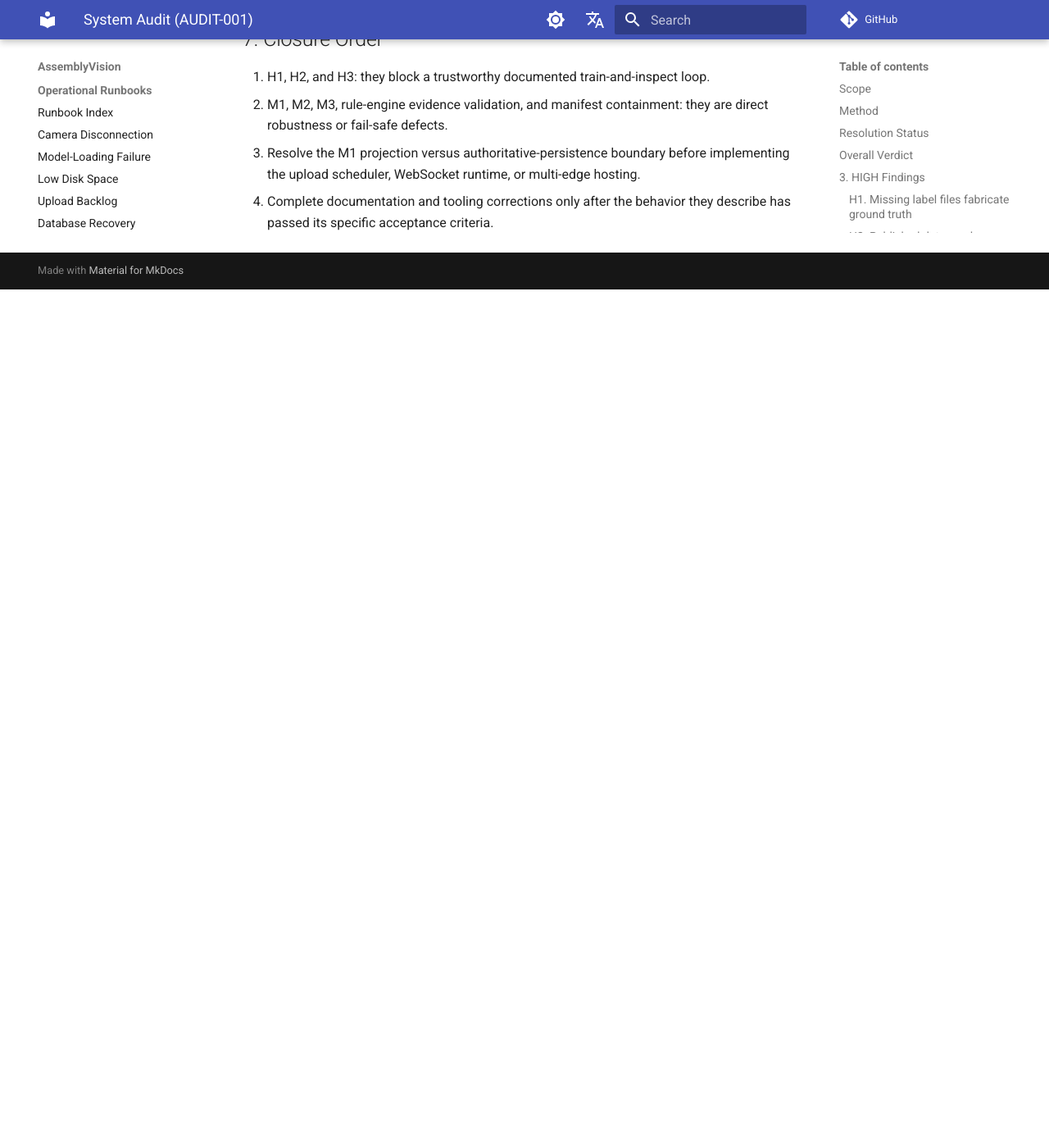
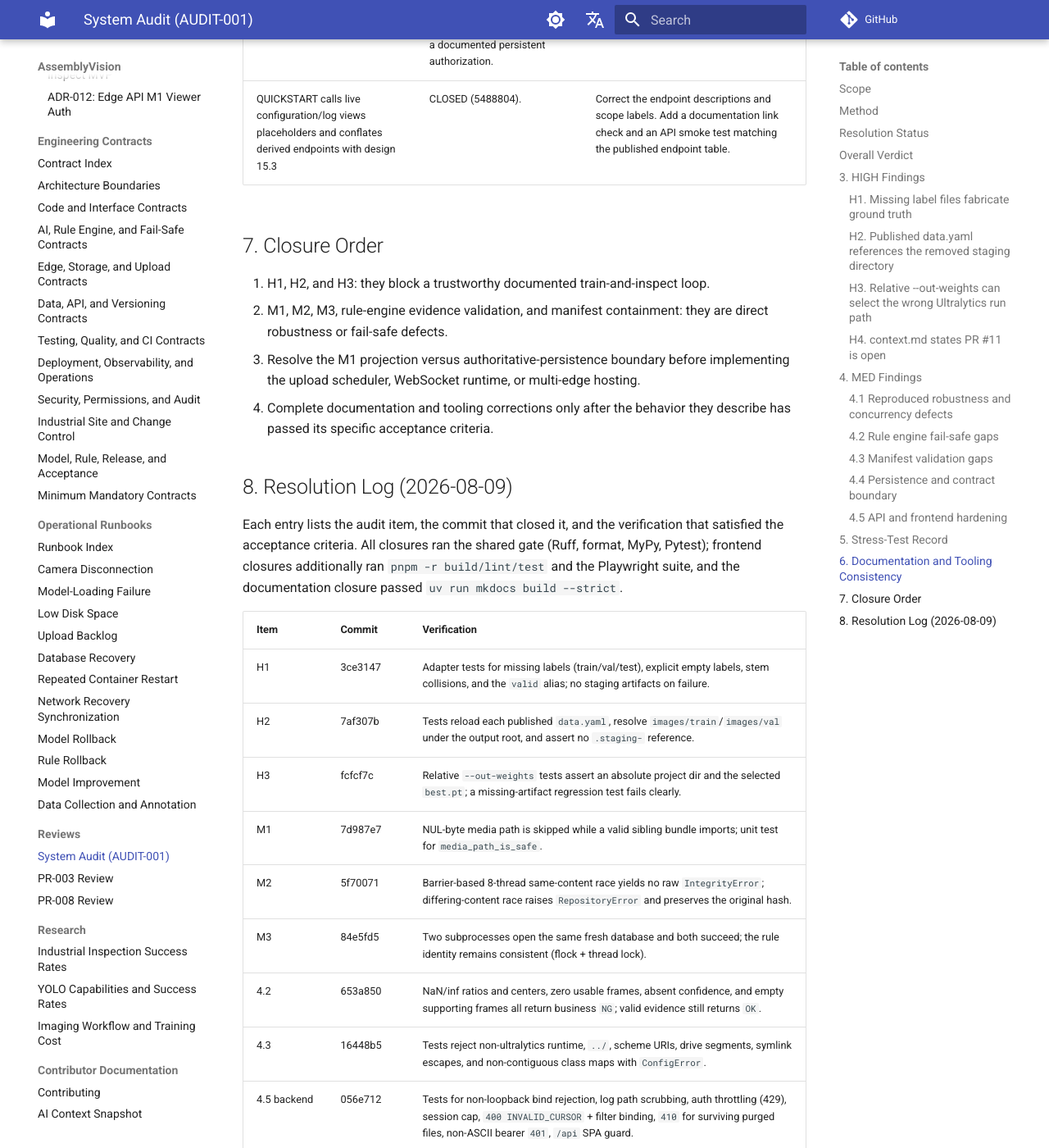
Before and after one commit to dream-studio-china/assembly-vision, an MkDocs documentation site: the page built from docs/reviews/AUDIT-001-system-audit.md, in a window 1280 px wide and 1400 px high, scrolled down 9224 px. Shown: the whole window at 82% size. Built offline with MkDocs 1.6.1 and Material for MkDocs 9.7.7, drawn with Linux system fonts in a browser that asks for light colours; comment, search, counter and statistics services are not loaded; before the commit the page ends 9577 px from its top, so only the background shows below that; some of the changed text lies outside the part shown.

Commit message:
docs: record AUDIT-001 closures with verification evidence
Mark every HIGH, MED, API/frontend, and documentation item closed with
its resolving commit and the tests that satisfied its acceptance
criteria. Only the authoritative persistence schema (4.4) remains
deferred until the upload-scheduler milestone.

````diff
--- a/docs/reviews/AUDIT-001-system-audit.md
+++ b/docs/reviews/AUDIT-001-system-audit.md
@@ -19,9 +19,16 @@
 
 ## Resolution Status
 
-The HIGH findings and reproduced MED findings remain open. Each retained item
-below has a minimum implementation scope and strict acceptance criteria. The
-shared closure gate for every behavioral change is:
+All HIGH findings and reproduced MED findings, the rule-engine and manifest
+defects, the API/frontend hardening items, and the documentation alignment
+items are **closed** as of 2026-08-09. Each closure is recorded in
+[Section 8](#8-resolution-log-2026-08-09) with the commit and the verification
+that satisfied its acceptance criteria. The only remaining work is the
+authoritative persistence schema (4.4), which is explicitly deferred until the
+upload scheduler is built; the M1 boundary document now names it as future
+work.
+
+The shared closure gate for every behavioral change is:
 
 ```text
 uv run ruff check .
@@ -52,7 +59,7 @@
 
 ### H1. Missing label files fabricate ground truth
 
-- **Status:** OPEN, verified.
+- **Status:** CLOSED (3ce3147).
 - **Evidence:** Both adapters use `[]` when `<image-stem>.txt` is absent
   (`adapt-roboflow-dataset.py:191`, `adapt-xanylabeling.py:231`). The result is
   interpreted as an explicit negative or an expected missing-component test
@@ -71,7 +78,7 @@
 
 ### H2. Published `data.yaml` references the removed staging directory
 
-- **Status:** OPEN, verified.
+- **Status:** CLOSED (7af307b).
 - **Evidence:** The two adapters and `prepare_components.py:181-189` serialize
   absolute paths derived from their staging output, then atomically rename the
   staging directory. The published YAML therefore points to a non-existent
@@ -88,7 +95,7 @@
 
 ### H3. Relative `--out-weights` can select the wrong Ultralytics run path
 
-- **Status:** OPEN, verified by current path construction.
+- **Status:** CLOSED (fcfcf7c).
 - **Evidence:** `cli.py:226,313` passes a potentially relative
   `weights_path.parent / ".train-runs"`; `train.py:71-77` then assumes a
   fixed return path. This differs from the documented relative-path commands
@@ -118,13 +125,13 @@
 
 | ID | Status and evidence | Required change | Strict acceptance |
 |---|---|---|---|
-| M1 | OPEN. `media_path_is_safe` catches `OSError` only (`reconcile.py:37-42`); `Path.resolve()` can raise `ValueError` for an embedded NUL. The startup scan therefore aborts instead of skipping the malformed bundle. | Treat `ValueError` raised during path construction/resolution as malformed media and skip that record. Keep errors from a single bundle isolated. | A reconciliation test containing a NUL-byte media path imports valid sibling bundles, skips the malformed bundle, returns the correct import count, and emits a warning without raising. |
-| M2 | OPEN. `register_rule_identity` is a select-then-insert without an `IntegrityError` translation or retry (`repository.py:688-715`). | On a unique-race, re-read the stored hash in a new transaction: return successfully when equal and raise `RepositoryError` when different. Translate unexpected database errors. | A barrier-based multi-thread test registers the same identity/hash concurrently with no raw `IntegrityError`; a concurrent differing hash deterministically raises `RepositoryError` and leaves the original hash unchanged. |
-| M3 | OPEN. `EdgeRepository.open()` always calls the process-unsafe Alembic runner for the same new path (`repository.py:155-167`, `migrate.py:17-29`). | Serialize first-open migration with an interprocess lock or explicitly reject concurrent first-open before creating the engine. Define the behavior in the M1 boundary documentation. | A multi-process test opening the same fresh database completes without Alembic `KeyError`, leaves exactly the head revision, enables the required SQLite pragmas, and both repositories can perform a read/write projection operation. |
+| M1 | CLOSED (7d987e7). `media_path_is_safe` catches `OSError` only (`reconcile.py:37-42`); `Path.resolve()` can raise `ValueError` for an embedded NUL. The startup scan therefore aborts instead of skipping the malformed bundle. | Treat `ValueError` raised during path construction/resolution as malformed media and skip that record. Keep errors from a single bundle isolated. | A reconciliation test containing a NUL-byte media path imports valid sibling bundles, skips the malformed bundle, returns the correct import count, and emits a warning without raising. |
+| M2 | CLOSED (5f70071). `register_rule_identity` is a select-then-insert without an `IntegrityError` translation or retry (`repository.py:688-715`). | On a unique-race, re-read the stored hash in a new transaction: return successfully when equal and raise `RepositoryError` when different. Translate unexpected database errors. | A barrier-based multi-thread test registers the same identity/hash concurrently with no raw `IntegrityError`; a concurrent differing hash deterministically raises `RepositoryError` and leaves the original hash unchanged. |
+| M3 | CLOSED (84e5fd5). `EdgeRepository.open()` always calls the process-unsafe Alembic runner for the same new path (`repository.py:155-167`, `migrate.py:17-29`). | Serialize first-open migration with an interprocess lock or explicitly reject concurrent first-open before creating the engine. Define the behavior in the M1 boundary documentation. | A multi-process test opening the same fresh database completes without Alembic `KeyError`, leaves exactly the head revision, enables the required SQLite pragmas, and both repositories can perform a read/write projection operation. |
 
 ### 4.2 Rule engine fail-safe gaps
 
-- **Status:** OPEN, verified.
+- **Status:** CLOSED (653a850).
 - **Evidence:** `_spatial_violation` does not reject non-finite ratios or
   centers (`rule_engine.py:110-123`); comparisons with `NaN` are false. Also,
   `PRESENT` evidence is accepted without a usable frame, confidence, or
@@ -144,7 +151,7 @@
 
 ### 4.3 Manifest validation gaps
 
-- **Status:** OPEN, verified.
+- **Status:** CLOSED (16448b5).
 - **Evidence:** `runtime` is not constrained before detector construction;
   `verify_manifest_artifact` rejects only leading slash/backslash and permits
   traversal or URI-like artifact paths; `verify_model_class_map` assumes
@@ -160,8 +167,10 @@
 
 ### 4.4 Persistence and contract boundary
 
-- **Status:** OPEN as documentation/roadmap debt; not a claim that M1 already
-  implements the production outbox.
+- **Status:** PARTIAL. The M1 boundary is documented (5488804); the
+  authoritative schema, product-configuration version, and concurrent
+  equal-content upsert behavior remain future work gated on the upload
+  scheduler. Not a claim that M1 already implements the production outbox.
 - **Evidence:** The current projection schema lacks the uniqueness constraints,
   product-configuration column, and upload leases specified by design 14 and
   contracts 04/05. `pipeline.py:303-305` creates a `ProductResolution` without
@@ -181,17 +190,17 @@
 
 | Finding | Status | Required change and acceptance |
 |---|---|---|
-| Non-loopback service without token | OPEN hardening gap. ADR-012 permits explicit M1 development mode but says it is not production authentication. | Fail startup for non-loopback bind without a token, or require an explicit development override that logs a high-severity warning. Test loopback/dev, non-loopback/rejected, and non-loopback/explicit override paths. |
-| Authenticated log endpoint exposes exception messages/paths | OPEN. `LogBuffer` stores `record.getMessage()` and the global handler captures `log.exception` output. | Exclude traceback/absolute paths from viewer records or restrict the endpoint to a later privileged role. Test that an induced exception produces no traceback or absolute path in `/logs`. |
-| Session exchange lacks throttling and session storage has no sweep/cap | OPEN hardening gap. | Add bounded per-source failed-attempt throttling and bounded session storage with expiry sweeping; document M1 limits. Test repeated failures, successful exchange after cooldown, expiry cleanup, and capacity behavior. |
-| Cursor errors and filter binding | OPEN. Invalid cursor becomes a generic repository failure, and cursors contain no filter fingerprint. | Map malformed cursors to `400 INVALID_CURSOR`; bind a cursor to a canonical filter hash. Tests must reject malformed/mismatched cursors without 500 and preserve stable pagination for matching filters. |
-| PURGED media can be streamed if its file remains | OPEN. `media.py:110-114` checks the file before lifecycle. | Check `PURGED` first and always return `410 MEDIA_PURGED`. Add a test with a surviving file. |
-| Non-ASCII bearer header can raise from `compare_digest` | OPEN. | Treat comparison type/encoding failure as an invalid credential and return `401`. Add an API test with non-ASCII authorization input. |
-| `/api` may fall through to the SPA | OPEN. The guard only matches `api/`. | Reserve both `api` and `api/` before SPA fallback. Test `/api`, `/api/unknown`, and a normal client-side route. |
-| Bearer token may be sent to arbitrary media URL | OPEN. `loadMediaBlobUrl` accepts any URL. | Require the media URL's origin to equal the configured HTTP API origin before attaching a token. Test same-origin/API-origin allowed and foreign origin rejected with no request. |
-| Production bundle can silently select mock mode | OPEN. `VITE_API_MODE` defaults to mock and no build-time enforcement is present. | Make production builds fail unless the mode is exactly `http`; preserve explicit mock development mode. Add build/config tests for unset, invalid, mock-dev, and http-production modes. |
-| Missing CSP | OPEN hardening gap. | Add a least-privilege CSP compatible with the locally served dashboard and test the response header. |
-| Live view, WebSocket gap, line filter, shallow record validation | OPEN/PARTIAL. `LiveView.vue` exists but `/live` routes to `LiveInspection.vue`; the backend explicitly rejects line filtering; websocket code does not detect sequence gaps; record validation does not validate nested values read by UI. | Route the real live page or clearly remove/defer it; either remove the unsupported line control in HTTP mode or persist line identity; emit/refetch on `sequence > previous + 1`; validate nested consumed fields. Add component/API tests for each selected behavior. |
+| Non-loopback service without token | CLOSED (056e712). ADR-012 permits explicit M1 development mode but says it is not production authentication. | Fail startup for non-loopback bind without a token, or require an explicit development override that logs a high-severity warning. Test loopback/dev, non-loopback/rejected, and non-loopback/explicit override paths. |
+| Authenticated log endpoint exposes exception messages/paths | CLOSED (056e712). `LogBuffer` stores `record.getMessage()` and the global handler captures `log.exception` output. | Exclude traceback/absolute paths from viewer records or restrict the endpoint to a later privileged role. Test that an induced exception produces no traceback or absolute path in `/logs`. |
+| Session exchange lacks throttling and session storage has no sweep/cap | CLOSED (056e712). | Add bounded per-source failed-attempt throttling and bounded session storage with expiry sweeping; document M1 limits. Test repeated failures, successful exchange after cooldown, expiry cleanup, and capacity behavior. |
+| Cursor errors and filter binding | CLOSED (056e712). Invalid cursor becomes a generic repository failure, and cursors contain no filter fingerprint. | Map malformed cursors to `400 INVALID_CURSOR`; bind a cursor to a canonical filter hash. Tests must reject malformed/mismatched cursors without 500 and preserve stable pagination for matching filters. |
+| PURGED media can be streamed if its file remains | CLOSED (056e712). `media.py:110-114` checks the file before lifecycle. | Check `PURGED` first and always return `410 MEDIA_PURGED`. Add a test with a surviving file. |
+| Non-ASCII bearer header can raise from `compare_digest` | CLOSED (056e712). | Treat comparison type/encoding failure as an invalid credential and return `401`. Add an API test with non-ASCII authorization input. |
+| `/api` may fall through to the SPA | CLOSED (056e712). The guard only matches `api/`. | Reserve both `api` and `api/` before SPA fallback. Test `/api`, `/api/unknown`, and a normal client-side route. |
+| Bearer token may be sent to arbitrary media URL | CLOSED (4aa7254). `loadMediaBlobUrl` accepts any URL. | Require the media URL's origin to equal the configured HTTP API origin before attaching a token. Test same-origin/API-origin allowed and foreign origin rejected with no request. |
+| Production bundle can silently select mock mode | CLOSED (4aa7254). `VITE_API_MODE` defaults to mock and no build-time enforcement is present. | Make production builds fail unless the mode is exactly `http`; preserve explicit mock development mode. Add build/config tests for unset, invalid, mock-dev, and http-production modes. |
+| Missing CSP | CLOSED (056e712). | Add a least-privilege CSP compatible with the locally served dashboard and test the response header. |
+| Live view, WebSocket gap, line filter, shallow record validation | CLOSED (4aa7254). The unrouted `LiveView.vue` was removed; the routed `LiveInspection.vue` is the real read-only live page (verified by the served-dashboard e2e). The WebSocket service now signals sequence gaps, the statistics service drops the unsupported line filter in HTTP mode, and record validation checks nested consumed fields. | Route the real live page or clearly remove/defer it; either remove the unsupported line control in HTTP mode or persist line identity; emit/refetch on `sequence > previous + 1`; validate nested consumed fields. Add component/API tests for each selected behavior. |
 | ~~CRLF injection through reflected `X-Request-ID`~~ | ~~INVALID as stated.~~ HTTP servers reject CR/LF in request headers before this application receives the value; the audit did not establish an exploitable CRLF path. | No CRLF-specific fix is required. A separate correlation-ID format/length policy may still be adopted for observability. |
 | ~~WebSocket sequence must reset on reconnect~~ | ~~INVALID.~~ Design 14.4.1 requires sequence reset only when source identity changes, not on reconnect. | Retain the separate missing-gap-signal finding above. |
 
@@ -216,19 +225,19 @@
 
 | Finding | Status | Required change and acceptance |
 |---|---|---|
-| Design 14 describes an authoritative operational SQLite store rather than the M1 rebuildable projection | OPEN. | Update scope, tables, and recovery language; link the authoritative-store design as future work. Review against ADR-012 and context section 8.3. |
-| Appendix reason-code glossary and design 11.5 omit/contradict emitted codes | OPEN. | Make `reason_codes.py` the explicit canonical list or generate the glossary from it. A test must compare all declared static codes and documented parameterized prefixes. |
-| Coverage claims | PARTIAL. `context.md` currently says approximately 99.5%, so its claimed 99.6% discrepancy is ~~STALE~~; PR review claims still require source-based verification. | Replace numeric claims with a dated command/output reference or update all sources from one CI artifact. |
+| Design 14 describes an authoritative operational SQLite store rather than the M1 rebuildable projection | CLOSED (5488804). | Update scope, tables, and recovery language; link the authoritative-store design as future work. Review against ADR-012 and context section 8.3. |
+| Appendix reason-code glossary and design 11.5 omit/contradict emitted codes | CLOSED (5488804). | Make `reason_codes.py` the explicit canonical list or generate the glossary from it. A test must compare all declared static codes and documented parameterized prefixes. |
+| Coverage claims | CLOSED (5488804). `context.md` currently says approximately 99.5%, so its claimed 99.6% discrepancy is ~~STALE~~; PR review claims still require source-based verification. | Replace numeric claims with a dated command/output reference or update all sources from one CI artifact. |
 | Vitest count in `context.md` | ~~INVALID / STALE~~. `context.md:295-297` already records 63 tests (30 + 13 + 17 + 3). | No change required for this item. |
-| README/QUICKSTART branch comments and SECURITY supported versions | OPEN. | Update merged-branch/release statements from current Git state. Validate all branch/PR assertions against `git branch -a` and GitHub before publication. |
-| Runbook 10 requires `feat/mvp` | OPEN. | Replace with the supported `main`/current development workflow and test every documented command in a clean checkout. |
-| Design 19.17.4/runbook 11/QUICKSTART claim strict pairing and usable adapter YAML | OPEN, dependent on H1/H2. | Update only after H1/H2 acceptance passes; documentation must describe the final behavior exactly. |
-| Synthetic generator has rotated-drawing/label mismatch and unreachable chip/diode missing scenarios | OPEN. | Correct the rotation transform and scenario schedule. Add deterministic image/label geometry tests and assert every missing scenario occurs for a representative training count. |
-| Documented pipeline keys are rejected by configuration loader | OPEN, verified by absence from current config implementation. | Either implement and test each documented key with fail-safe semantics, or remove/defer it from design 06/08/09. No documented accepted key may be rejected as unknown. |
-| Manifest provenance omits reproducibility data required by design 19.8 | OPEN. | Extend manifest/run metadata with immutable dataset/split references, seed, epochs, augmentations, framework/environment versions, and checksums. Test a training invocation produces all required values. |
+| README/QUICKSTART branch comments and SECURITY supported versions | CLOSED (5488804). | Update merged-branch/release statements from current Git state. Validate all branch/PR assertions against `git branch -a` and GitHub before publication. |
+| Runbook 10 requires `feat/mvp` | CLOSED (5488804). | Replace with the supported `main`/current development workflow and test every documented command in a clean checkout. |
+| Design 19.17.4/runbook 11/QUICKSTART claim strict pairing and usable adapter YAML | CLOSED (5488804), after H1/H2. | Update only after H1/H2 acceptance passes; documentation must describe the final behavior exactly. |
+| Synthetic generator has rotated-drawing/label mismatch and unreachable chip/diode missing scenarios | CLOSED (237f96d). | Correct the rotation transform and scenario schedule. Add deterministic image/label geometry tests and assert every missing scenario occurs for a representative training count. |
+| Documented pipeline keys are rejected by configuration loader | CLOSED (5488804): design 06/08/09 now mark them deferred. | Either implement and test each documented key with fail-safe semantics, or remove/defer it from design 06/08/09. No documented accepted key may be rejected as unknown. |
+| Manifest provenance omits reproducibility data required by design 19.8 | CLOSED (99de074). | Extend manifest/run metadata with immutable dataset/split references, seed, epochs, augmentations, framework/environment versions, and checksums. Test a training invocation produces all required values. |
 | Contract 10 example does not match `ModelManifest` | ~~INVALID as a schema violation.~~ Contract 10 says a manifest "similar to" the example; it is not an exact schema declaration. | Improve the example or link it to the canonical schema as documentation quality work, not a contract breach. |
 | `--allow-missing-labels` marker is not read on later runs | ~~NOT AN ESTABLISHED DEFECT~~. The flag is a per-invocation legacy opt-in; recording it is provenance, not a documented persistent authorization. | If persistent authorization is desired, create a separate ADR/contract and validation design; otherwise clarify the help text. |
-| QUICKSTART calls live configuration/log views placeholders and conflates derived endpoints with design 15.3 | OPEN. | Correct the endpoint descriptions and scope labels. Add a documentation link check and an API smoke test matching the published endpoint table. |
+| QUICKSTART calls live configuration/log views placeholders and conflates derived endpoints with design 15.3 | CLOSED (5488804). | Correct the endpoint descriptions and scope labels. Add a documentation link check and an API smoke test matching the published endpoint table. |
 
 ## 7. Closure Order
 
@@ -239,3 +248,30 @@
    implementing the upload scheduler, WebSocket runtime, or multi-edge hosting.
 4. Complete documentation and tooling corrections only after the behavior they
    describe has passed its specific acceptance criteria.
+
+## 8. Resolution Log (2026-08-09)
+
+Each entry lists the audit item, the commit that closed it, and the
+verification that satisfied the acceptance criteria. All closures ran the
+shared gate (Ruff, format, MyPy, Pytest); frontend closures additionally ran
+`pnpm -r build/lint/test` and the Playwright suite, and the documentation
+closure passed `uv run mkdocs build --strict`.
+
+| Item | Commit | Verification |
+|---|---|---|
+| H1 | 3ce3147 | Adapter tests for missing labels (train/val/test), explicit empty labels, stem collisions, and the `valid` alias; no staging artifacts on failure. |
+| H2 | 7af307b | Tests reload each published `data.yaml`, resolve `images/train`/`images/val` under the output root, and assert no `.staging-` reference. |
+| H3 | fcfcf7c | Relative `--out-weights` tests assert an absolute project dir and the selected `best.pt`; a missing-artifact regression test fails clearly. |
+| M1 | 7d987e7 | NUL-byte media path is skipped while a valid sibling bundle imports; unit test for `media_path_is_safe`. |
+| M2 | 5f70071 | Barrier-based 8-thread same-content race yields no raw `IntegrityError`; differing-content race raises `RepositoryError` and preserves the original hash. |
+| M3 | 84e5fd5 | Two subprocesses open the same fresh database and both succeed; the rule identity remains consistent (flock + thread lock). |
+| 4.2 | 653a850 | NaN/inf ratios and centers, zero usable frames, absent confidence, and empty supporting frames all return business `NG`; valid evidence still returns `OK`. |
+| 4.3 | 16448b5 | Tests reject non-ultralytics runtime, `../`, scheme URIs, drive segments, symlink escapes, and non-contiguous class maps with `ConfigError`. |
+| 4.5 backend | 056e712 | Tests for non-loopback bind rejection, log path scrubbing, auth throttling (429), session cap, `400 INVALID_CURSOR` + filter binding, `410` for surviving purged files, non-ASCII bearer `401`, `/api` SPA guard. |
+| 4.5 frontend | 4aa7254 | `VITE_API_MODE` production enforcement (build fails under mock), foreign-origin media rejection, HTTP-mode line-filter strip, WebSocket gap signal, nested record validation, CSP headers; 12 Playwright tests pass including the served dashboard. |
+| 6 generator | 237f96d | Geometry tests (rotation 0 labels match the rect; rotated AABB contains rotated corners) and a scenario-coverage test asserting every missing component occurs in training. |
+| 6 provenance | 99de074 | `write_run_metadata` test asserts all reproducibility keys; idempotent rerun and differing-content refusal verified. |
+| 6 docs | 5488804 | Design 14 M1 boundary, reason-code sync test (module == documented set), deferred config keys, adapter claims, branch/version docs; `mkdocs build --strict` passes. |
+
+The only item without a closure commit is 4.4's authoritative schema, which is
+intentionally deferred until the upload scheduler milestone.
````
